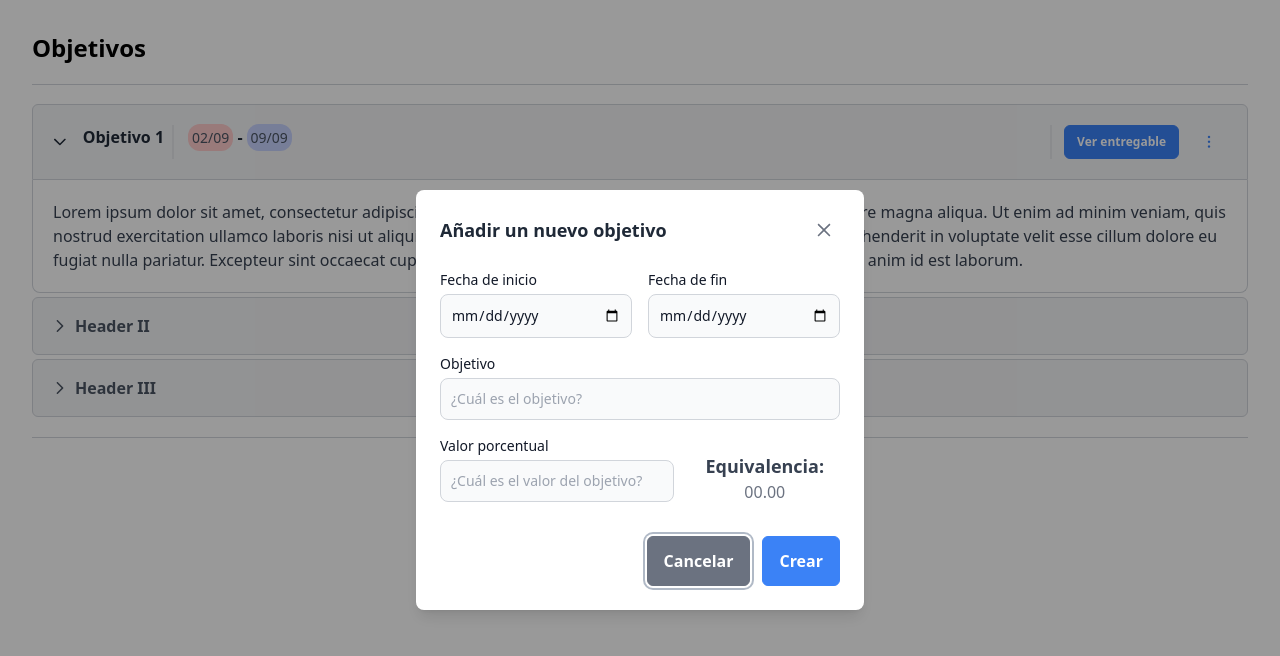
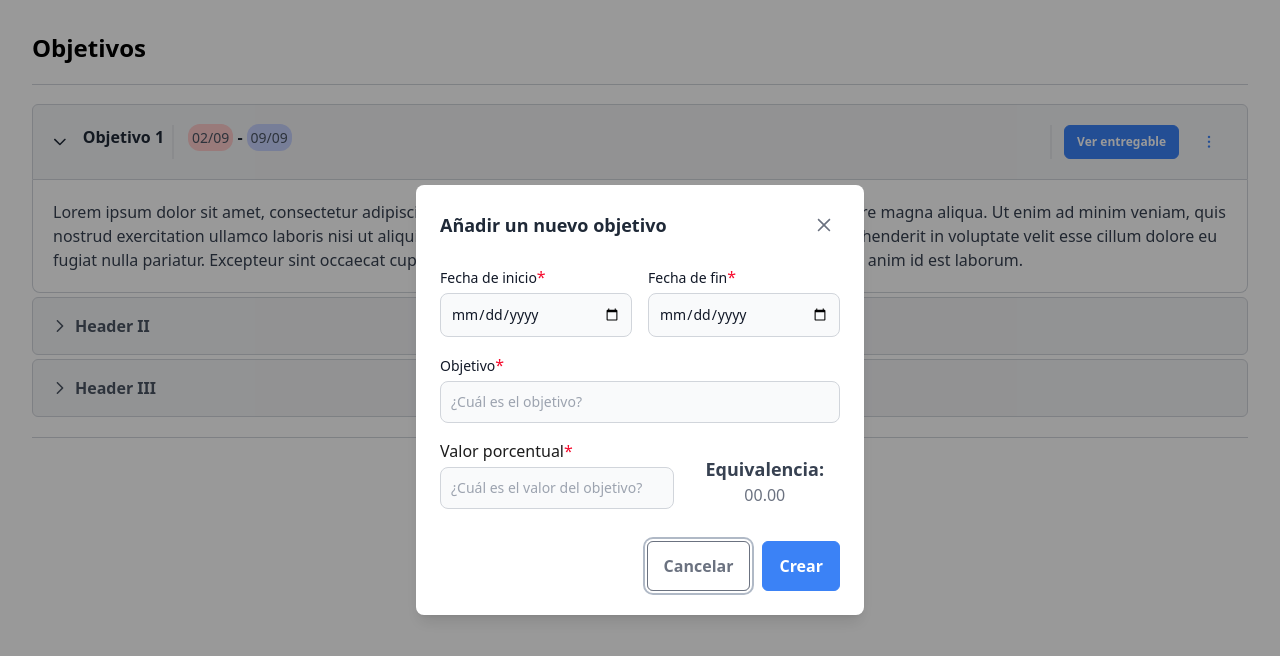
Before and after one commit to GyroElSurfista/frontend-evaluacion-de-proyectos, a React (Vite) app: page / in a window 1280 px wide. Both pictures are taken after a click on the button "Nuevo Objetivo". Shown: the top 656 px of the page. Built offline with nearby package versions, Linux system fonts and the light colour scheme.

Commit message:
Add useForm in objectivePage to create an objective

```diff
--- a/src/pages/ObjectivePage/ObjectivePage.tsx
+++ b/src/pages/ObjectivePage/ObjectivePage.tsx
@@ -2,10 +2,35 @@ import { Button } from 'primereact/button'
 import { Dialog } from 'primereact/dialog'
 import { Divider } from 'primereact/divider'
 import { useState } from 'react'
+import { useForm } from 'react-hook-form' // Importa useForm desde react-hook-form
 import ObjectiveAccordion from './Components/ObjectiveAccordion/ObjectiveAccordion'
+
+interface ObjectiveFormData {
+	iniDate: string
+	finDate: string
+	objective: string
+	valueP: string
+}
 
 const ObjectivePage = () => {
 	const [visible, setVisible] = useState(false)
+	const {
+		register,
+		handleSubmit,
+		reset,
+		formState: { errors },
+	} = useForm<ObjectiveFormData>()
+
+	const onSubmit = (data: ObjectiveFormData) => {
+		console.log(data)
+		setVisible(false)
+		reset()
+	}
+
+	const handleClose = () => {
+		setVisible(false)
+		reset()
+	}
 
 	const headerElement = (
 		<div className="inline-flex align-items-center justify-content-center gap-2">
@@ -15,8 +40,8 @@ const ObjectivePage = () => {
 
 	const footerContent = (
 		<div className="">
-			<Button label="Cancelar" onClick={() => setVisible(false)} autoFocus severity="secondary" />
-			<Button label="Crear" onClick={() => setVisible(false)} autoFocus className="ml-3" />
+			<Button label="Cancelar" onClick={handleClose} autoFocus severity="secondary" outlined />
+			<Button label="Crear" onClick={handleSubmit(onSubmit)} autoFocus className="ml-3" />
 		</div>
 	)
 
@@ -27,7 +52,7 @@ const ObjectivePage = () => {
 			<ObjectiveAccordion />
 
 			<Divider />
-			<div className='flex justify-center'>
+			<div className="flex justify-center">
 				<Button label="Nuevo Objetivo" onClick={() => setVisible(true)} icon="pi pi-plus" />
 			</div>
 			<Dialog
@@ -36,61 +61,72 @@ const ObjectivePage = () => {
 				header={headerElement}
 				footer={footerContent}
 				style={{ width: '28rem' }}
-				onHide={() => {
-					if (!visible) return
-					setVisible(false)
-				}}
+				onHide={() => setVisible(false)}
 			>
-				<form>
+				<form onSubmit={handleSubmit(onSubmit)}>
 					<div className="grid grid-cols-2 gap-4">
 						<div className="">
 							<label htmlFor="iniDate" className="block mb-1 text-sm font-medium text-gray-900 dark:text-white">
 								Fecha de inicio
+								<span className="text-[#f60c2e] text-base font-normal">*</span>
 							</label>
 							<input
 								type="date"
 								id="iniDate"
+								{...register('iniDate', { required: 'La fecha de inicio es obligatoria' })} // Asocia el campo a React Hook Form
 								className="bg-gray-50 border border-gray-300 text-gray-900 text-sm rounded-lg focus:ring-blue-500 focus:border-blue-500 block w-full p-2.5 dark:bg-gray-700 dark:border-gray-600 dark:placeholder-gray-400 dark:text-white dark:focus:ring-blue-500 dark:focus:border-blue-500"
-								required
 							/>
+							{errors.iniDate && <p className="text-red-500 text-sm">{errors.iniDate.message}</p>}
 						</div>
 						<div className="col-2">
 							<label htmlFor="finDate" className="block mb-1 text-sm font-medium text-gray-900 dark:text-white">
 								Fecha de fin
+								<span className="text-[#f60c2e] text-base font-normal">*</span>
 							</label>
 							<input
 								type="date"
 								id="finDate"
+								{...register('finDate', { required: 'La fecha de fin es obligatoria' })}
 								className="bg-gray-50 border border-gray-300 text-gray-900 text-sm rounded-lg focus:ring-blue-500 focus:border-blue-500 block w-full p-2.5 dark:bg-gray-700 dark:border-gray-600 dark:placeholder-gray-400 dark:text-white dark:focus:ring-blue-500 dark:focus:border-blue-500"
-								required
 							/>
+							{errors.finDate && <p className="text-red-500 text-sm">{errors.finDate.message}</p>}
 						</div>
 					</div>
 					<div className="pt-4">
 						<label htmlFor="objective" className="block mb-1 text-sm font-medium text-gray-900 dark:text-white">
 							Objetivo
+							<span className="text-[#f60c2e] text-base font-normal">*</span>
 						</label>
 						<input
 							type="text"
 							id="objective"
+							{...register('objective', { required: 'El objetivo es obligatorio' })}
 							className="bg-gray-50 border border-gray-300 text-gray-900 text-sm rounded-lg focus:ring-blue-500 focus:border-blue-500 block w-full p-2.5 dark:bg-gray-700 dark:border-gray-600 dark:placeholder-gray-400 dark:text-white dark:focus:ring-blue-500 dark:focus:border-blue-500"
 							placeholder="¿Cuál es el objetivo?"
-							required
 						/>
+						{errors.objective && <p className="text-red-500 text-sm">{errors.objective.message}</p>}
 					</div>
 					<div className="pt-4">
 						<div className="grid grid-cols-5 gap-4">
 							<div className="col-span-3">
-								<label htmlFor="valueP" className="block mb-1 text-sm font-medium text-gray-900 dark:text-white">
+								<label htmlFor="valueP" className="block mb-1 text-base font-normal text-[#1c1c1c] dark:text-white">
 									Valor porcentual
+									<span className="text-[#f60c2e] text-base font-normal">*</span>
 								</label>
 								<input
-									type="text"
+									type="number"
 									id="valueP"
+									{...register('valueP', {
+										required: 'El valor porcentual es obligatorio',
+										pattern: {
+											value: /^[0-9]+(\.[0-9]{1,2})?$/,
+											message: 'Por favor, ingresa un número válido',
+										},
+									})}
 									className="bg-gray-50 border border-gray-300 text-gray-900 text-sm rounded-lg focus:ring-blue-500 focus:border-blue-500 block w-full p-2.5 dark:bg-gray-700 dark:border-gray-600 dark:placeholder-gray-400 dark:text-white dark:focus:ring-blue-500 dark:focus:border-blue-500"
 									placeholder="¿Cuál es el valor del objetivo?"
-									required
 								/>
+								{errors.valueP && <p className="text-red-500 text-sm">{errors.valueP.message}</p>}
 							</div>
 							<div className="text-center pt-4 col-span-2">
 								<p className="text-lg font-semibold">Equivalencia:</p>
```
